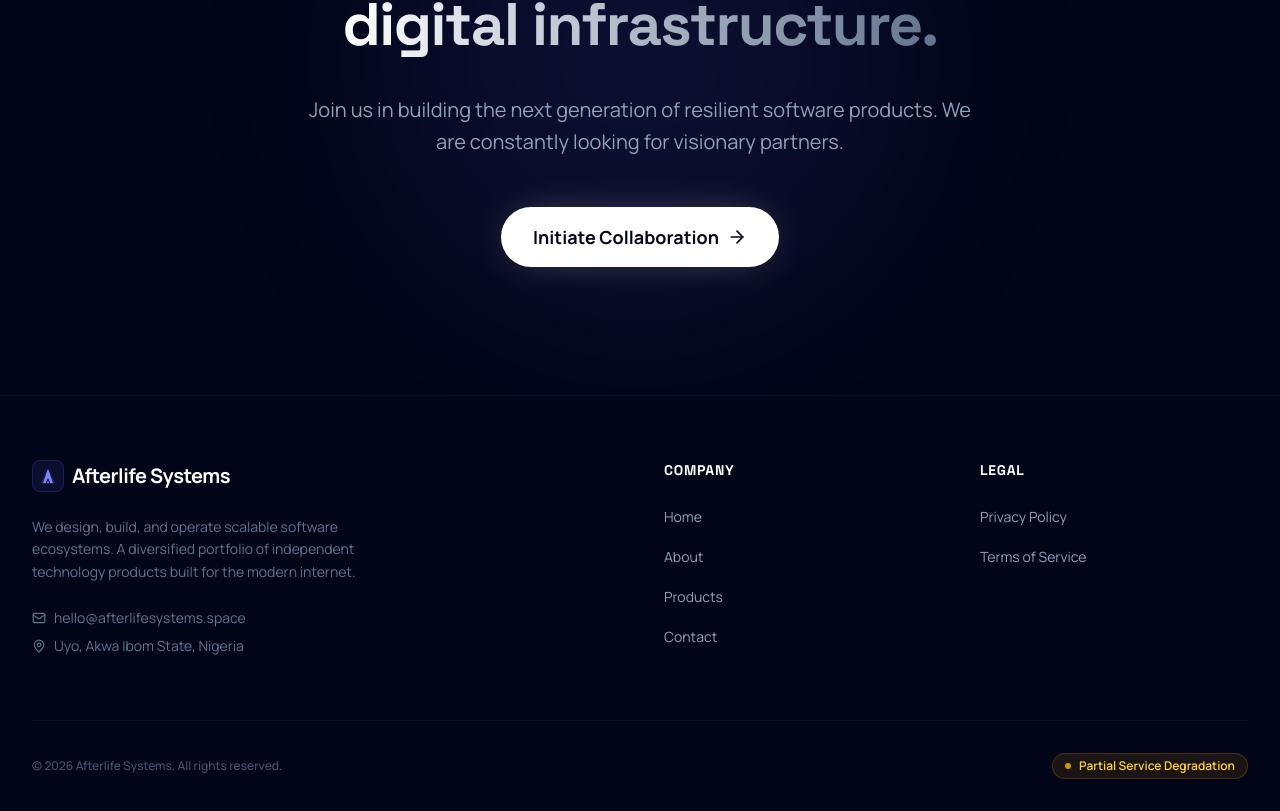
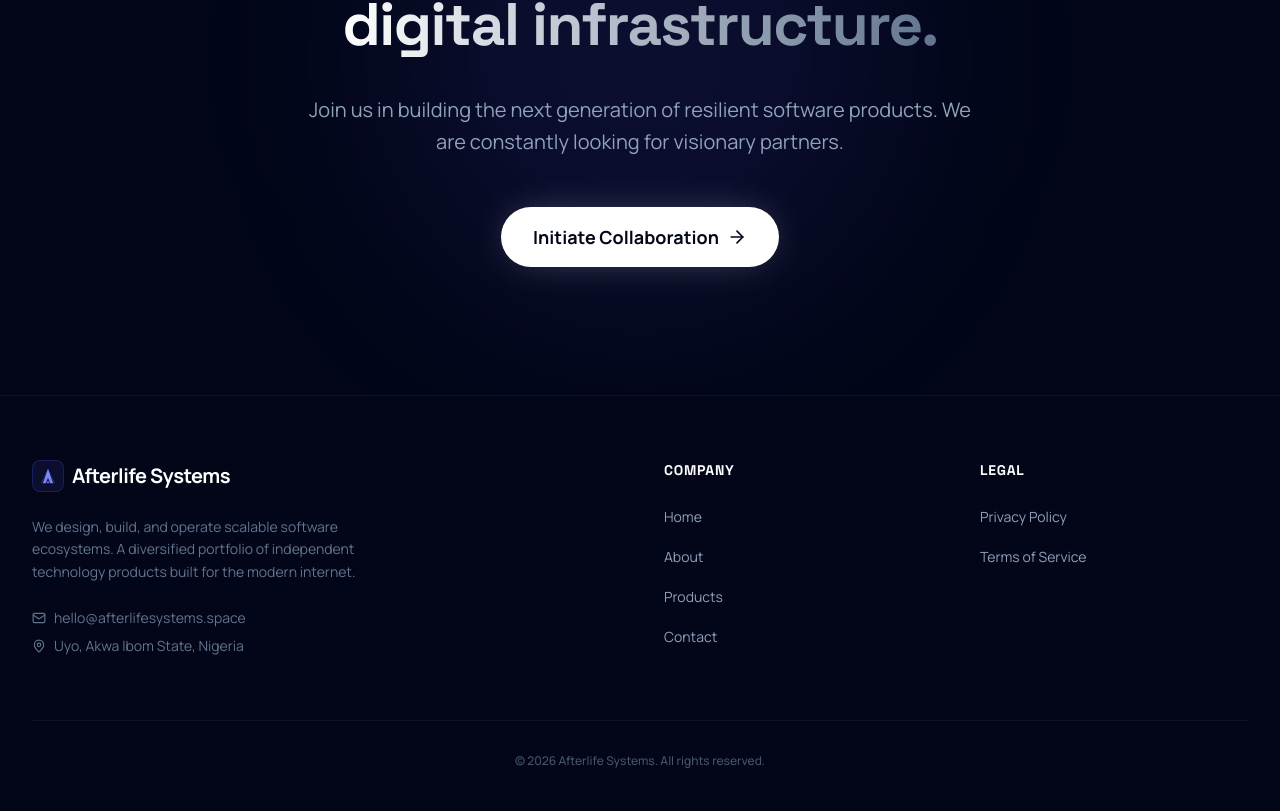
Before and after one commit to GodsfavourWiliiams/Afterlife-systems, a Next.js app: page / in a window 1280 px wide. Shown: the part 3922-4733 px from the top of the page. Built offline with nearby package versions, Linux system fonts and the light colour scheme; no server answers.

Commit message:
Remove SystemStatusPill component and center the copyright text in the site footer.

```diff
--- a/components/layout/site-footer.tsx
+++ b/components/layout/site-footer.tsx
@@ -2,7 +2,6 @@ import Link from 'next/link';
 import { COMPANY_NAME, YEAR, CONTACT_EMAIL, COMPANY_ADDRESS } from '@/site-constants';
 import { Icon } from '@/components/shared/site-icon';
 import { Logo } from '@/components/shared/site-logo';
-import SystemStatusPill from '@/components/layout/system-status-pill';
 
 const SiteFooter = () => {
   return (
@@ -89,11 +88,10 @@ const SiteFooter = () => {
           </div>
         </div>
 
-        <div className="flex flex-col items-center justify-between gap-4 border-t border-white/5 pt-8 md:flex-row">
-          <p className="text-xs font-medium text-slate-600">
+        <div className="border-t border-white/5 pt-8 flex justify-center items-center">
+          <p className="text-slate-600 text-xs font-medium text-center">
             © {YEAR} {COMPANY_NAME}. All rights reserved.
           </p>
-          <SystemStatusPill />
         </div>
       </div>
     </footer>
```
